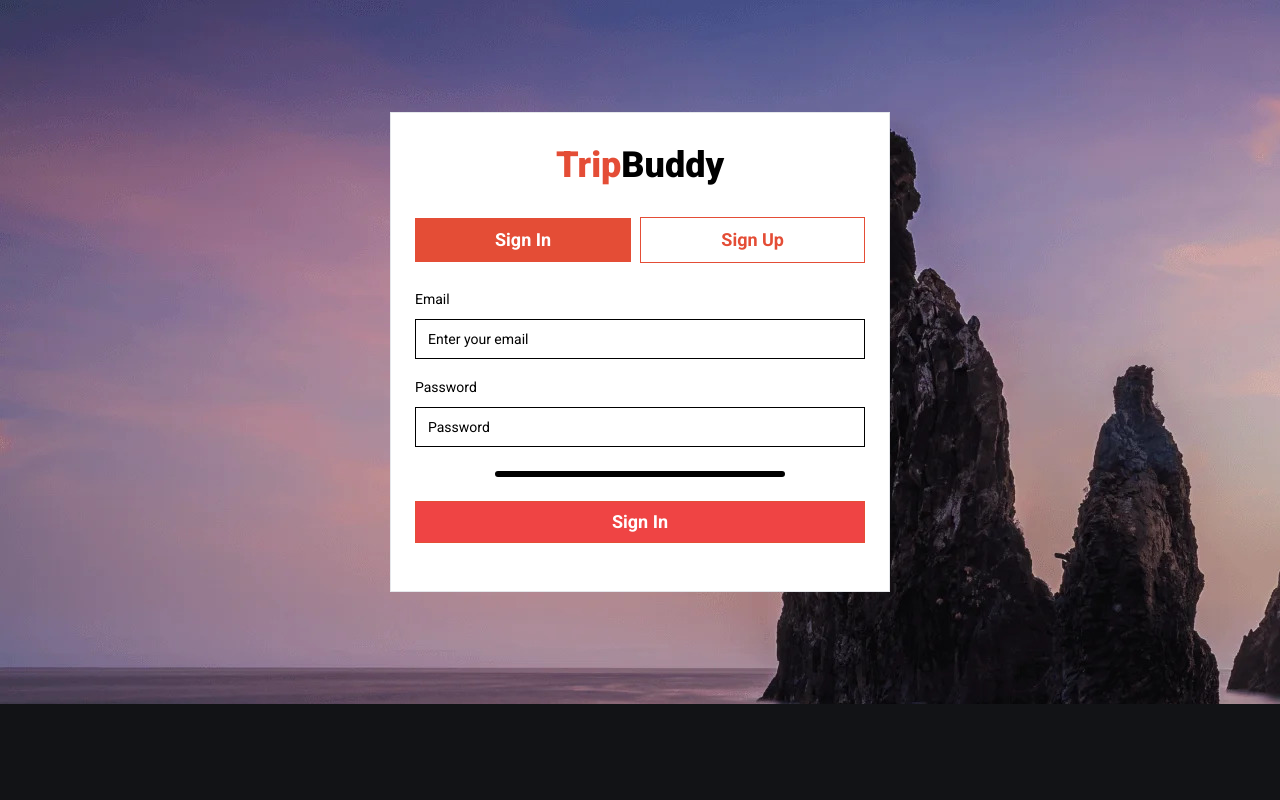
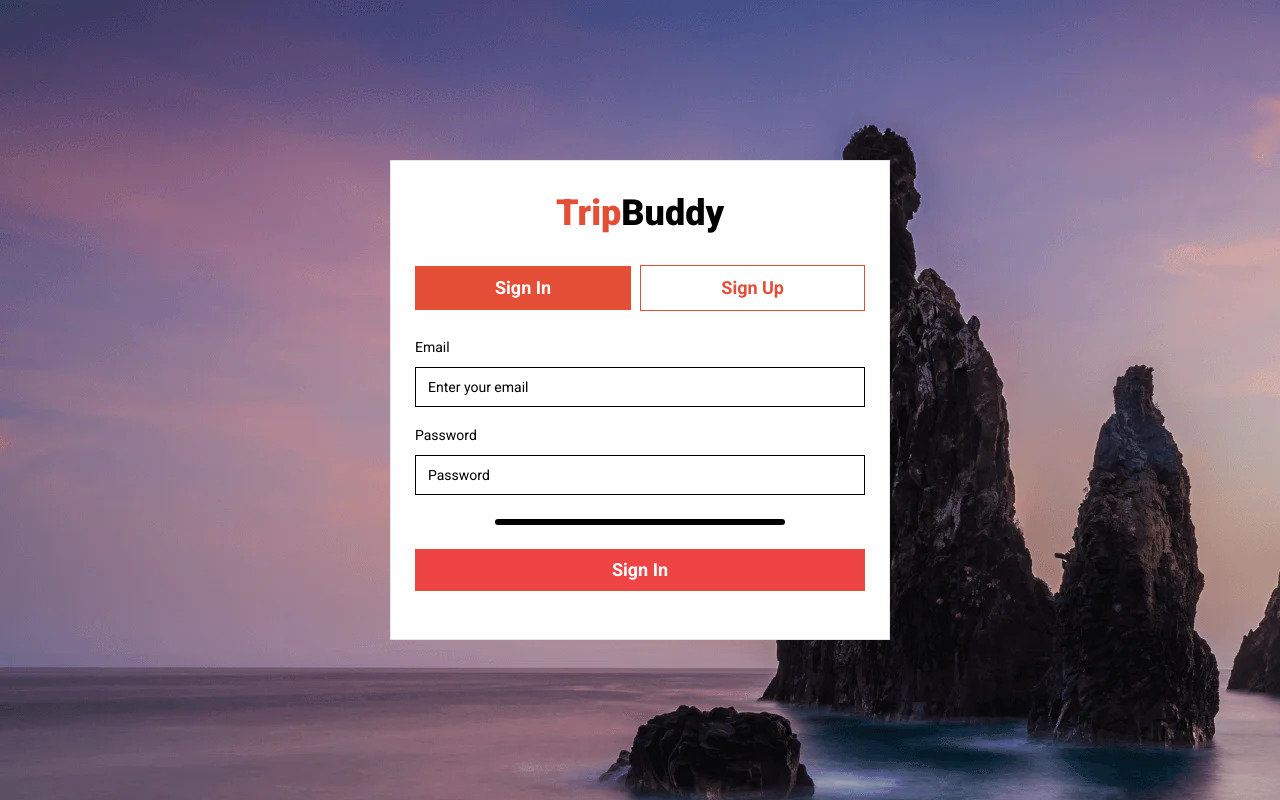
Before and after one commit to Jahidmorol/trip-buddy-client, a Next.js app: page /login in a window 1280 px wide. Built offline with nearby package versions, Linux system fonts and the light colour scheme.

Commit message:
some modify login or register page

```diff
--- a/src/app/login/page.tsx
+++ b/src/app/login/page.tsx
@@ -9,8 +9,8 @@ const LoginPage = () => {
   const pathname = usePathname();
 
   return (
-    <div className="bg-loginSection bg-opacity-50">
-      <div className="flex items-center justify-center py-28">
+    <div className="bg-loginSection bg-opacity-50 min-h-[100vh]">
+      <div className="flex items-center justify-center min-h-[100vh]">
         <div className="border w-[500px] bg-white text-black p-6">
           <h1 className="text-center text-4xl font-extrabold text-[#e44d36] cursor-pointer py-2">
             Trip<span className="text-black">Buddy</span>
--- a/src/app/register/page.tsx
+++ b/src/app/register/page.tsx
@@ -9,8 +9,8 @@ const RegisterPage = () => {
   const pathname = usePathname();
 
   return (
-    <div className="bg-loginSection bg-opacity-50">
-      <div className="flex items-center justify-center py-28">
+    <div className="bg-loginSection bg-opacity-50 min-h-[100vh]">
+      <div className="flex items-center justify-center min-h-[100vh]">
         <div className="border w-[500px] bg-white text-black p-6">
           <h1 className="text-center text-4xl font-extrabold text-[#e44d36] cursor-pointer py-2">
             Trip<span className="text-black">Buddy</span>
```
